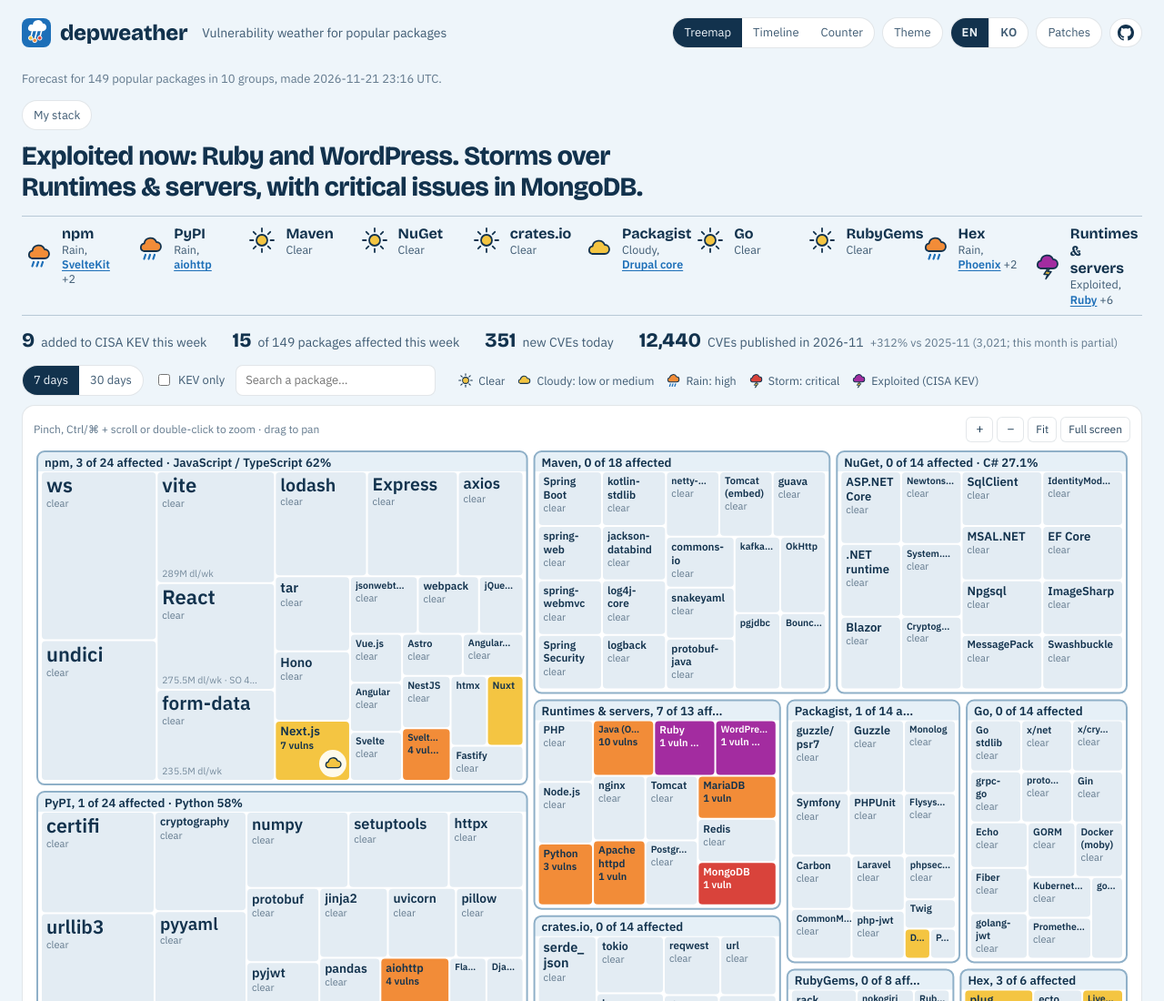
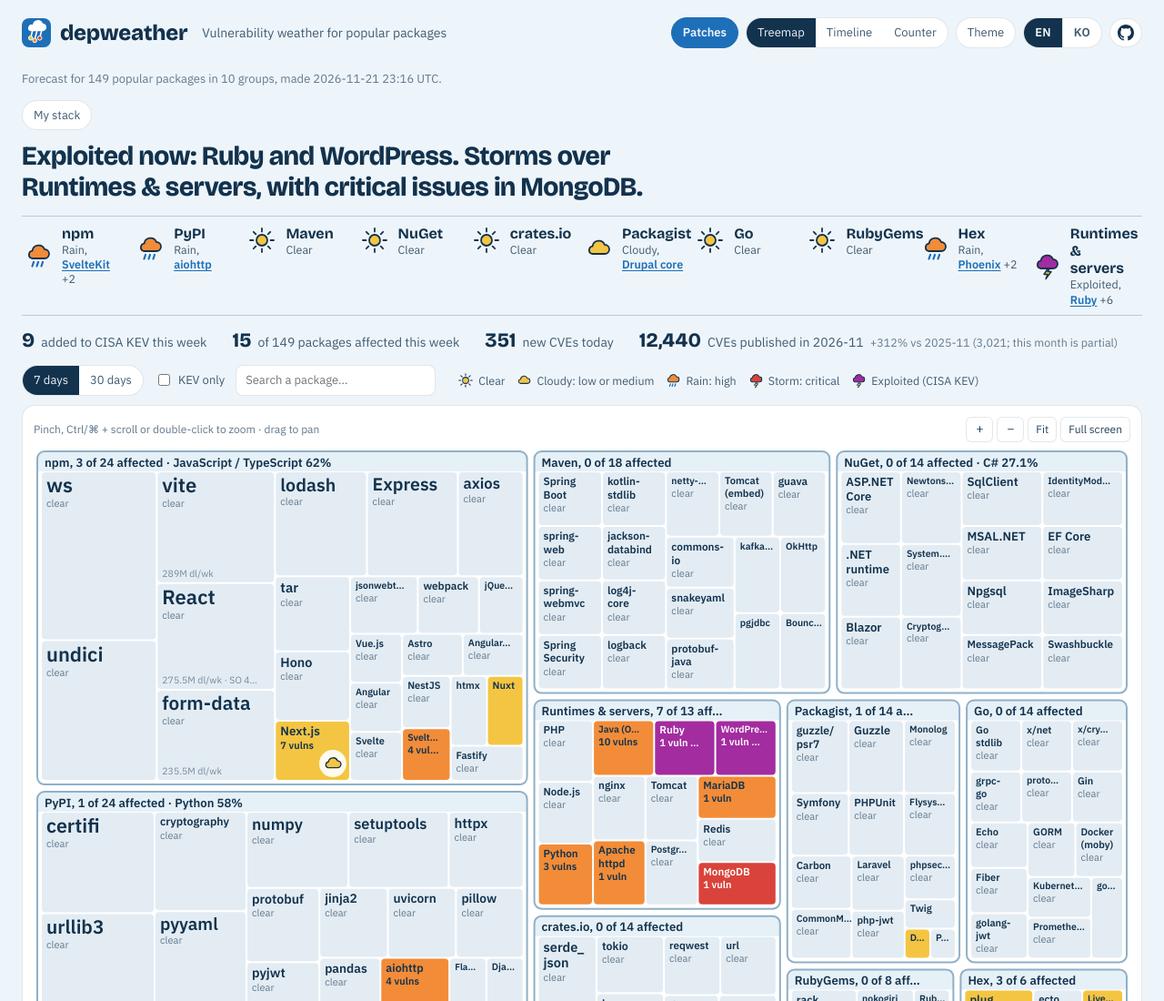
Before and after one commit to surinkim/depweather, a plain HTML site: page index.html in a window 1280 px wide. Shown: the top 1100 px of the page at 91% size. Drawn offline with Linux system fonts and the light colour scheme.

Commit message:
Home header: put Patches first and make it stand out (#15)
* Add runtime patch status page (/patches/, /ko/patches/)

Collector (collect/patches.py + patches.yml) reads endoflife.date, GitHub,
Docker Hub, OSV and NVD; patches_page.py renders the page; js/patches.js
handles rows, search and the browser-only stack. Wired into collect, pages
and test workflows, sitemap, home header, README and how-it-works.

Co-Authored-By: Claude Sonnet 5.5 <noreply@anthropic.com>
Claude-Session: https://claude.ai/code/session_015y7LoNj9EAvTaNawaXEAyT

* Collect runtime patches hourly in their own workflow

patches.yml runs at minute 23 and commits only when the data changed (or
after 6 hours). collect.yml goes back to twice a day. The page counts a
pending image's wait at build time, and pages.yml rebuilds after each run.

Co-Authored-By: Claude Sonnet 5.5 <noreply@anthropic.com>
Claude-Session: https://claude.ai/code/session_015y7LoNj9EAvTaNawaXEAyT

* pages: build and deploy in separate jobs

deploy-pages looks the artifact up through the API right after the upload
step; on 2026-11-22 it found none twice in a row. A separate job starts later.

Co-Authored-By: Claude Sonnet 5.5 <noreply@anthropic.com>
Claude-Session: https://claude.ai/code/session_015y7LoNj9EAvTaNawaXEAyT

* Home header: put Patches first and make it stand out

Co-Authored-By: Claude Sonnet 5.5 <noreply@anthropic.com>
Claude-Session: https://claude.ai/code/session_015y7LoNj9EAvTaNawaXEAyT

---------

Co-authored-by: Claude <noreply@anthropic.com>

```diff
--- a/index.html
+++ b/index.html
@@ -187,6 +187,8 @@ header.top .spacer { flex: 1; }
 .seg button[aria-pressed="true"], .seg a[aria-current="page"] { background: var(--ink); color: var(--page); }
 .iconbtn { font: inherit; font-size: 13px; padding: 6px 12px; border: 1px solid var(--border); border-radius: 999px; background: var(--surface); color: var(--ink-2); cursor: pointer; }
 .iconbtn[href] { text-decoration: none; }
+.iconbtn.cta { background: var(--accent); border-color: var(--accent); color: var(--page); font-weight: 650; }
+.iconbtn.cta:hover { filter: brightness(1.08); }
 .iconbtn.gh { display: inline-flex; align-items: center; justify-content: center; padding: 6px 8px; color: var(--ink); text-decoration: none; }
 .iconbtn.gh:hover { background: var(--group-head); }
 @media (max-width: 767px) {
@@ -377,6 +379,7 @@ a.chip:hover { text-decoration: underline; }
     <span class="tag" data-i18n="tagline">Today's vulnerability forecast for popular packages</span>
     <span class="spacer"></span>
     <div class="controls">
+    <a class="iconbtn cta" id="patcheslink" href="/patches/" data-ko-href="/ko/patches/" data-i18n="nav_patches">Patches</a>
     <div class="seg" role="group" aria-label="View">
       <button data-view="a" data-i18n="view_a">Treemap</button>
       <button data-view="c" data-i18n="view_c">Timeline</button>
@@ -387,7 +390,6 @@ a.chip:hover { text-decoration: underline; }
       <a href="/" hreflang="en" lang="en" data-lang="en">EN</a>
       <a href="/ko/" hreflang="ko" lang="ko" data-lang="ko">KO</a>
     </div>
-    <a class="iconbtn" id="patcheslink" href="/patches/" data-ko-href="/ko/patches/" data-i18n="nav_patches">Patches</a>
     <a class="iconbtn gh" href="https://github.com/surinkim/depweather" data-i18n-title="gh_title" title="Source code on GitHub" aria-label="Source code on GitHub">
       <svg width="18" height="18" viewBox="0 0 16 16" aria-hidden="true"><path fill="currentColor" d="M8 0c4.42 0 8 3.58 8 8a8.013 8.013 0 0 1-5.45 7.59c-.4.08-.55-.17-.55-.38 0-.27.01-1.13.01-2.2 0-.75-.25-1.23-.54-1.48 1.78-.2 3.65-.88 3.65-3.95 0-.88-.31-1.59-.82-2.15.08-.2.36-1.02-.08-2.12 0 0-.67-.22-2.2.82-.64-.18-1.32-.27-2-.27-.68 0-1.36.09-2 .27-1.53-1.03-2.2-.82-2.2-.82-.44 1.1-.16 1.92-.08 2.12-.51.56-.82 1.28-.82 2.15 0 3.06 1.86 3.75 3.64 3.95-.23.2-.44.55-.51 1.07-.46.21-1.61.55-2.33-.66-.15-.24-.6-.83-1.23-.82-.67.01-.27.38.01.53.34.19.73.9.82 1.13.16.45.68 1.31 2.69.94 0 .67.01 1.3.01 1.49 0 .21-.15.45-.55.38A7.995 7.995 0 0 1 0 8c0-4.42 3.58-8 8-8Z"/></svg>
     </a>
```
